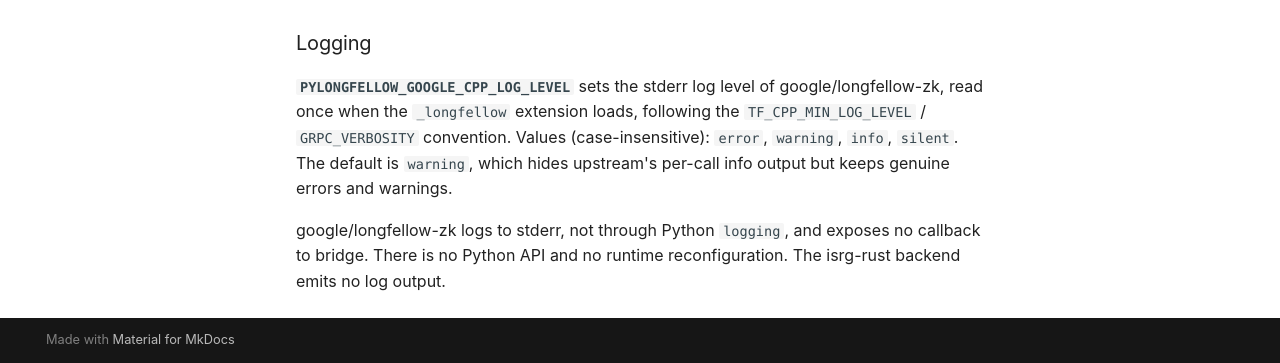
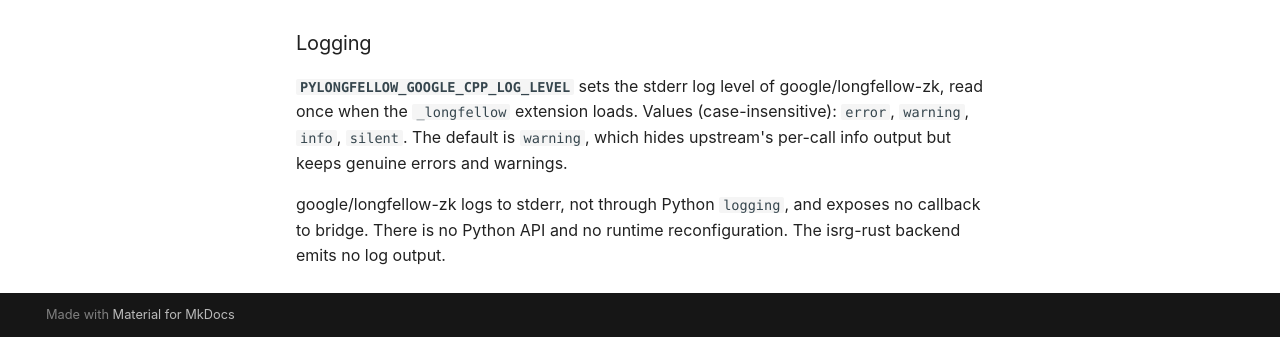
Before and after one commit to pipe23-org/pylongfellow, an MkDocs documentation site: the page built from docs/reference.md, in a window 1280 px wide and 900 px high, scrolled down 3185 px, cut to the strip 537-900 px from the top of the window. Built offline with MkDocs 1.6.1 and Material for MkDocs 9.7.7, drawn with Linux system fonts in a browser that asks for light colours; comment, search, counter and statistics services are not loaded; after the commit the page ends 4059 px from its top, so only the background shows below that.

Commit message:
reference.md: drop the convention citation from the Logging subsection
The TF_CPP_MIN_LOG_LEVEL / GRPC_VERBOSITY precedent is design rationale,
not usage; its home is the log_init.cc comment.

Co-Authored-By: Claude Fable 5 <noreply@anthropic.com>

```diff
--- a/docs/reference.md
+++ b/docs/reference.md
@@ -65,10 +65,9 @@ Binds the vendored google/longfellow-zk C++ library through cffi.
 ### Logging
 
 **`PYLONGFELLOW_GOOGLE_CPP_LOG_LEVEL`** sets the stderr log level of google/longfellow-zk, read
-once when the `_longfellow` extension loads, following the `TF_CPP_MIN_LOG_LEVEL` /
-`GRPC_VERBOSITY` convention. Values (case-insensitive): `error`, `warning`, `info`, `silent`.
-The default is `warning`, which hides upstream's per-call info output but keeps genuine errors
-and warnings.
+once when the `_longfellow` extension loads. Values (case-insensitive): `error`, `warning`,
+`info`, `silent`. The default is `warning`, which hides upstream's per-call info output but
+keeps genuine errors and warnings.
 
 google/longfellow-zk logs to stderr, not through Python `logging`, and exposes no callback to
 bridge. There is no Python API and no runtime reconfiguration. The isrg-rust backend emits no
```
